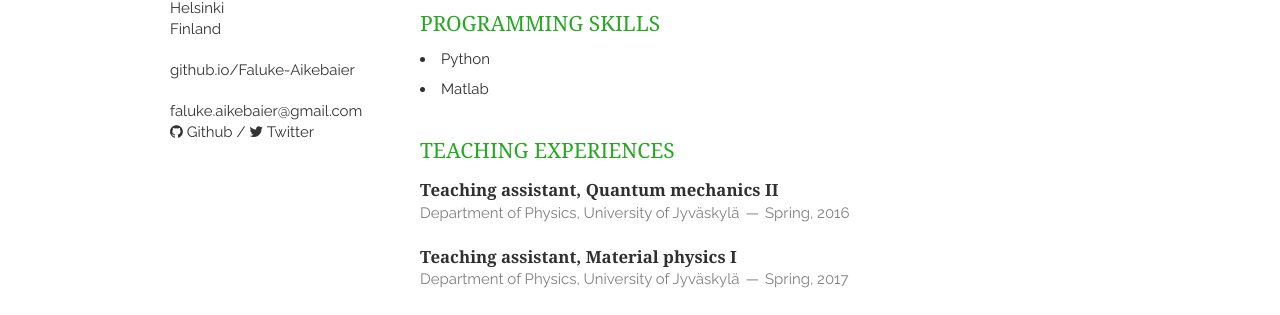
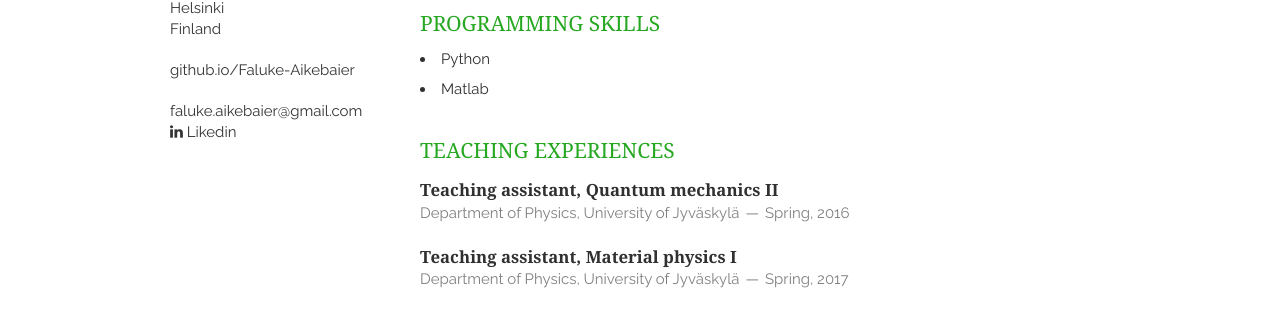
Before and after one commit to Faluke-Aikebaier/Faluke-Aikebaier.github.io, a Jekyll site: the page built from index.html, in a window 1280 px wide. Shown: the part 361-676 px from the top of the page. Built offline with Jekyll 4.4.1, drawn with Linux system fonts in a browser that asks for light colours; nearby versions of some CDN libraries; the list of posts is cut into pages by our own code.

Commit message:
Update layout.html

```diff
--- a/_layouts/layout.html
+++ b/_layouts/layout.html
@@ -43,8 +43,9 @@
         </p>
         <p>
             <a href="{{ site.email_full }}">{{ site.email }}</a><br/>
-            <a href="https://github.com/{{ site.github }}"><i class="fa fa-github"></i> Github</a> /
-            <a href="https://twitter.com/{{ site.twitter }}"><i class="fa fa-twitter"></i> Twitter</a>
+            <!-- <a href="https://github.com/{{ site.github }}"><i class="fa fa-github"></i> Github</a> / -->
+            <!-- <a href="https://twitter.com/{{ site.twitter }}"><i class="fa fa-twitter"></i> Twitter</a> -->
+            <a href="https://https://www.linkedin.com/in/faluke-aikebaier-b37b7415a/m/{{ site.linkedin }}"><i class="fa fa-linkedin"></i> Likedin</a>
         </p>
     </header>
     <div class="twelve columns clearfix">
```
